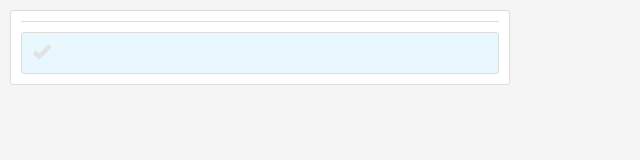
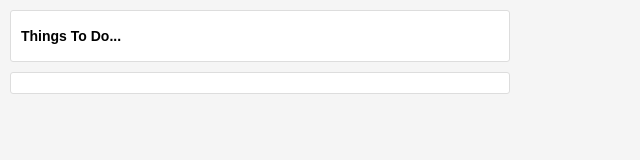
Before and after one commit to jonbnewman/todo-tutorial, a website: page index.html in a window 1280 px wide. Shown: the whole page, without its empty margins (0-640 px from the left). Drawn offline with Linux system fonts and the light colour scheme.

Commit message:
replaced body content with outlet

```diff
--- a/index.html
+++ b/index.html
@@ -15,19 +15,12 @@
   <body>
     <!-- new 'MainRouter' declaration -->
     <router module="MainRouter">
+      <header>
+        <div class="title">Things To Do...</div>
+      </header>
       <main>
-        <todoform></todoform>
-        <viewModel module="TodoList">
-          <div class="todo-list">
-            <div class="todos" data-bind="foreach: todos">
-              <div class="todo">
-                <div class="status icon-check"></div>
-                <div class="text" data-bind="text: thingToDo"></div>
-                <div class="clear icon-x"></div>
-              </div>
-            </div>
-          </div>
-        </viewModel>
+        <!-- HTML replaced with <outlet> -->
+        <outlet name="mainView"></outlet>
       </main>
     </router>
     <script src="bower_components/requirejs/require.js" data-main="scripts/app"></script>
```
